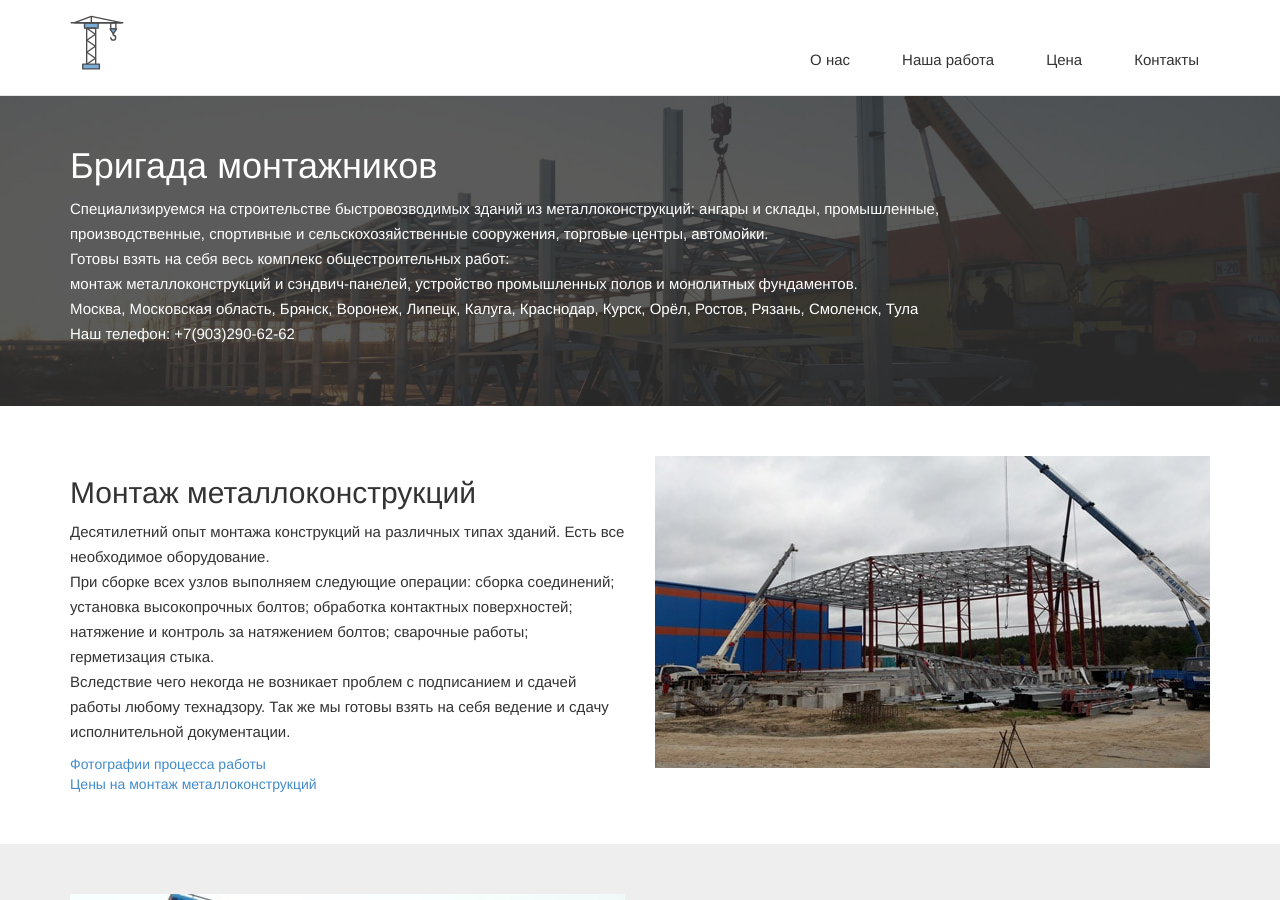
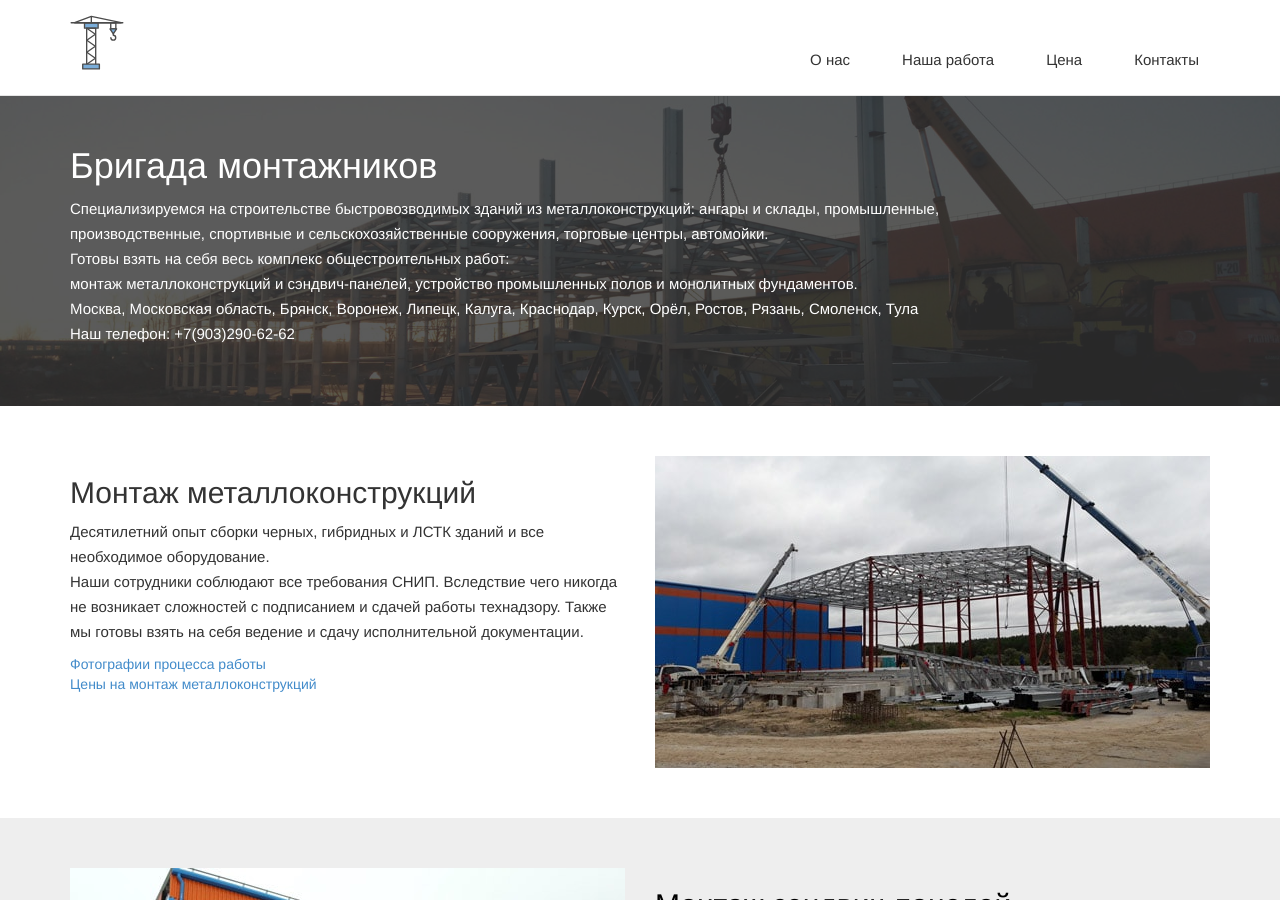
Before and after one commit to komarovalexander/site_bm, a Jekyll site: the page built from index.html, in a window 1280 px wide and 900 px high. Built offline with Jekyll 4.4.1, drawn with Linux system fonts in a browser that asks for light colours; nearby versions of some CDN libraries; some web fonts are replaced.

Commit message:
no message

```diff
--- a/index.html
+++ b/index.html
@@ -32,11 +32,9 @@
             <h2>Монтаж металлоконструкций</h2>
           </div>
           <p>
-            Десятилетний опыт монтажа конструкций на различных типах зданий. Есть все необходимое оборудование.
-             <br/> При сборке всех узлов выполняем следующие операции: сборка соединений; установка высокопрочных болтов; обработка контактных поверхностей; натяжение и контроль за натяжением болтов; сварочные работы; герметизация стыка.
+            Десятилетний опыт сборки черных, гибридных и ЛСТК зданий и все необходимое оборудование.
+            <br/>Наши сотрудники соблюдают все требования СНИП. Вследствие чего никогда не возникает сложностей с подписанием и сдачей работы технадзору. Также мы готовы взять на себя ведение и сдачу исполнительной документации.
             <br/>
-            Вследствие чего некогда не возникает проблем с подписанием и сдачей работы любому технадзору.
-Так же мы готовы взять на себя ведение и сдачу исполнительной документации.
            </p>
          <a href="/work/">Фотографии процесса работы</a>
          <br>
```
